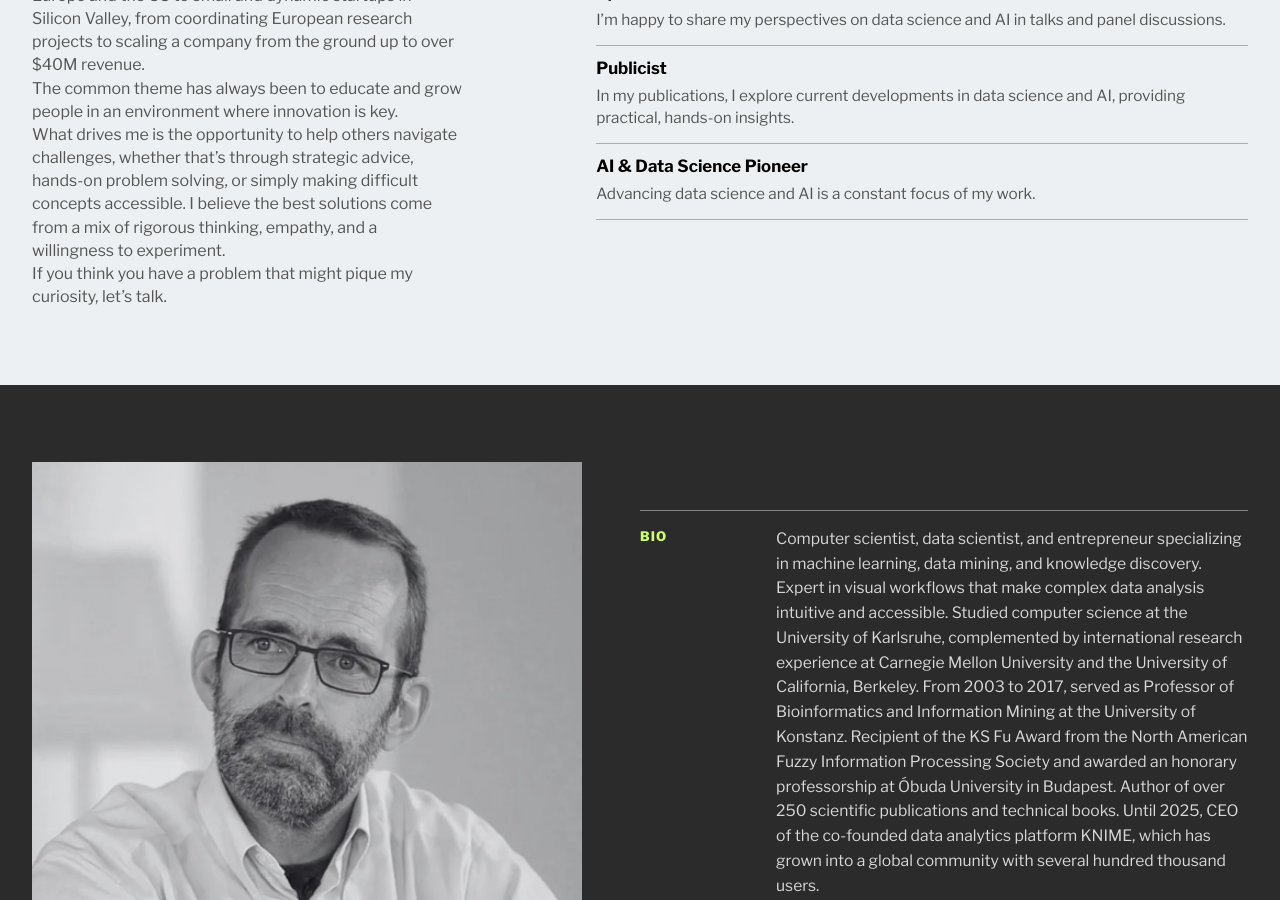
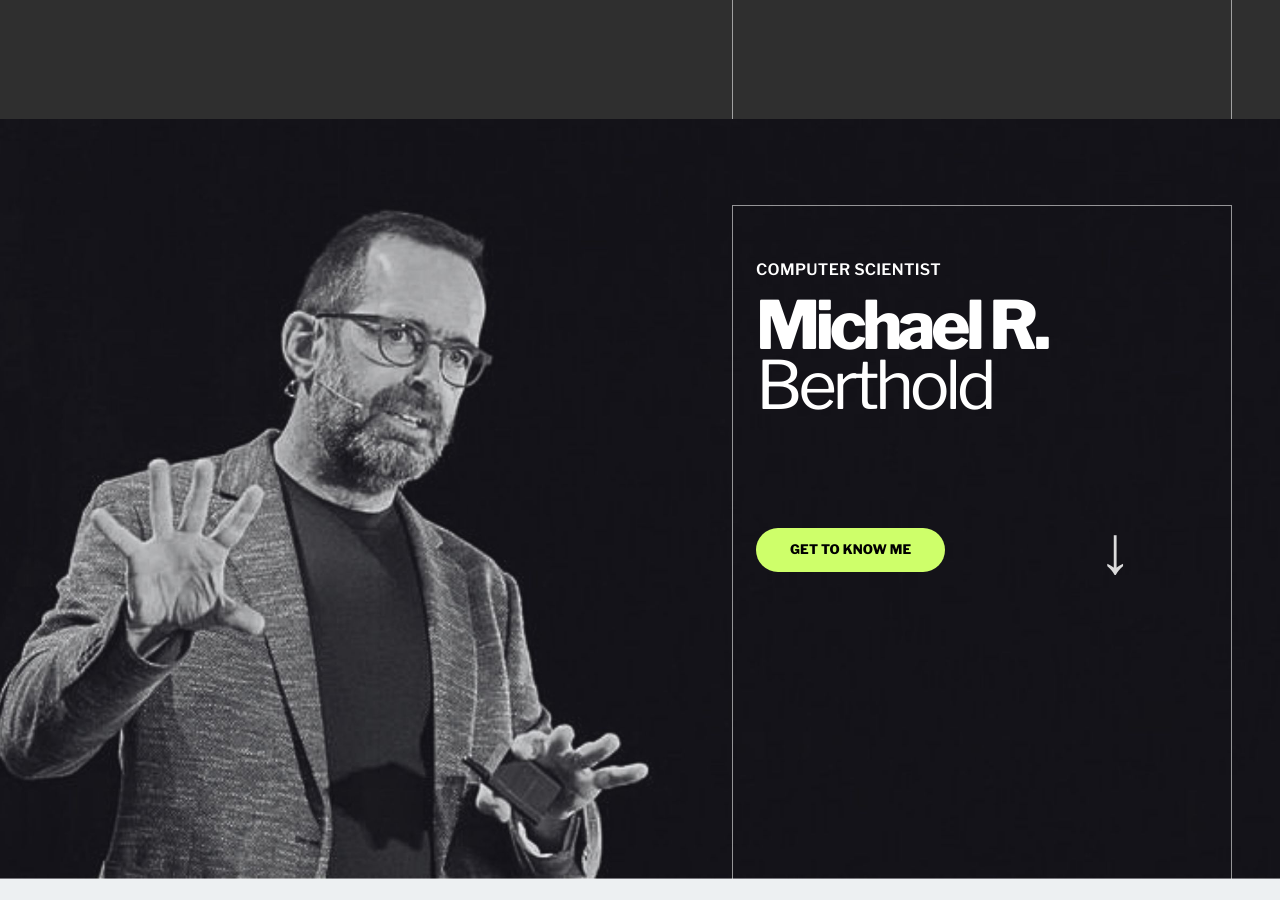
Before and after one commit to lacahelpme/mb, a Jekyll site: the page built from index.html, in a window 1280 px wide and 900 px high, scrolled down 941 px. Built offline with Jekyll 4.4.1, drawn with Linux system fonts in a browser that asks for light colours.

Commit message:
Update header.html

```diff
--- a/_includes/header.html
+++ b/_includes/header.html
@@ -33,3 +33,25 @@
     </nav>
   </div>
 </header>
+
+<section class="hero-band">
+  <div class="hero-figure" aria-hidden="true">
+    <img src="{{ '/assets/img/general/Michael-Berthold-About-Me2.png' | relative_url }}" alt="">
+  </div>
+
+  <div class="container hero-shell">
+    <div class="hero-panel">
+      <p class="hero-kicker">Computer Scientist</p>
+
+      <h1 class="hero-title">
+        <span>Michael R.</span>
+        <span>Berthold</span>
+      </h1>
+
+      <div class="hero-actions">
+        <a class="button button-accent" href="{{ '/#about' | relative_url }}">GET TO KNOW ME</a>
+        <span class="hero-arrow" aria-hidden="true">↓</span>
+      </div>
+    </div>
+  </div>
+</section>
```
